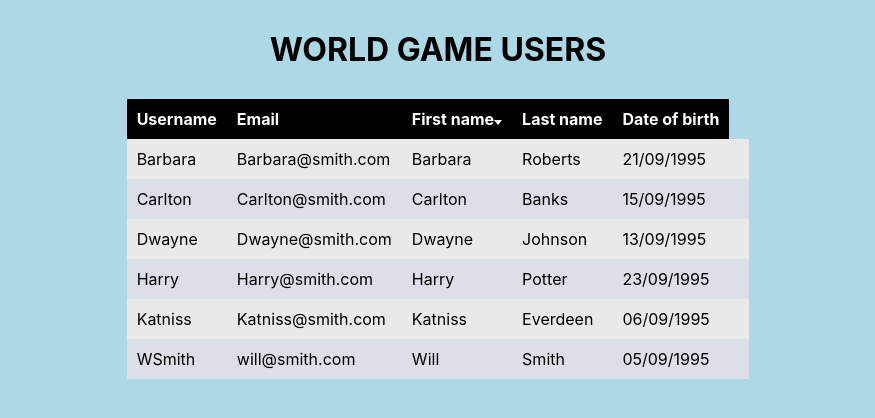
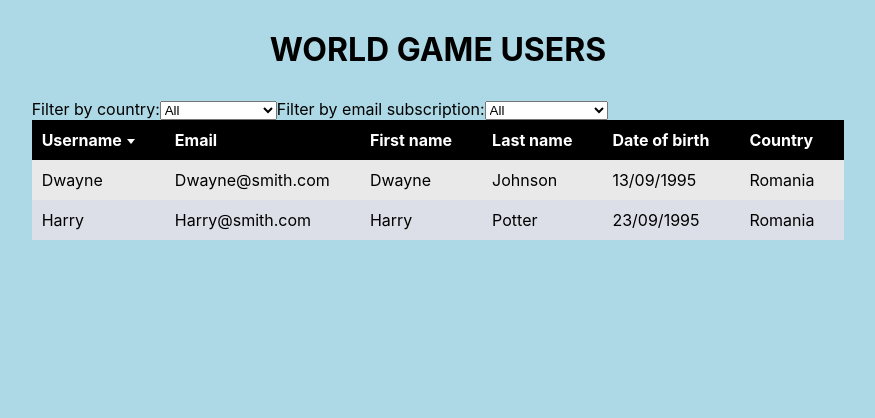
Before and after one commit to camillagejl/3rd_semester_exam, a React (Create React App) app in the folder user-list/: page / in a window 1280 px wide. Shown: the top 418 px of the page, without its empty margins (202-1077 px from the left). Built offline with nearby package versions, Linux system fonts and the light colour scheme.

Commit message:
Added filtering function, but without parameters for now

```diff
--- a/user-list/src/App.css
+++ b/user-list/src/App.css
@@ -43,7 +43,7 @@ table {
 }
 
 th, td {
-  padding: 10px;
+  padding: 10px 30px 10px 10px;
 }
 
 th {
@@ -59,3 +59,8 @@ tr:nth-child(even) {
 tr:nth-child(odd) {
    background-color: #E9E9E9;
  }
+
+.sortArrow {
+  padding-left: 5px;
+  margin-bottom: 2px;
+}
--- a/user-list/src/App.js
+++ b/user-list/src/App.js
@@ -1,6 +1,7 @@
 import React, {useState} from "react";
 import './App.css';
 import {orderBy} from "lodash";
+import {filter} from "lodash";
 import sortArrow from "./elements/sort_arrow.svg";
 
 // Placeholder user data
@@ -13,7 +14,9 @@ const USERS = [
         email: "will@smith.com",
         firstName: "Will",
         lastName: "Smith",
-        dateOfBirth: "05/09/1995"
+        dateOfBirth: "05/09/1995",
+        country: "Denmark",
+        emailSub: "false"
     },
     {
         id: 2,
@@ -21,7 +24,9 @@ const USERS = [
         email: "Carlton@smith.com",
         firstName: "Carlton",
         lastName: "Banks",
-        dateOfBirth: "15/09/1995"
+        dateOfBirth: "15/09/1995",
+        country: "Denmark",
+        emailSub: "false"
     },
     {
         id: 3,
@@ -29,7 +34,9 @@ const USERS = [
         email: "Dwayne@smith.com",
         firstName: "Dwayne",
         lastName: "Johnson",
-        dateOfBirth: "13/09/1995"
+        dateOfBirth: "13/09/1995",
+        country: "Romania",
+        emailSub: "false"
     },
     {
         id: 4,
@@ -37,7 +44,9 @@ const USERS = [
         email: "Harry@smith.com",
         firstName: "Harry",
         lastName: "Potter",
-        dateOfBirth: "23/09/1995"
+        dateOfBirth: "23/09/1995",
+        country: "Romania",
+        emailSub: "true"
     },
     {
         id: 5,
@@ -45,7 +54,9 @@ const USERS = [
         email: "Katniss@smith.com",
         firstName: "Katniss",
         lastName: "Everdeen",
-        dateOfBirth: "06/09/1995"
+        dateOfBirth: "06/09/1995",
+        country: "United Kingdom",
+        emailSub: "true"
     },
     {
         id: 6,
@@ -53,7 +64,9 @@ const USERS = [
         email: "Barbara@smith.com",
         firstName: "Barbara",
         lastName: "Roberts",
-        dateOfBirth: "21/09/1995"
+        dateOfBirth: "21/09/1995",
+        country: "Japan",
+        emailSub: "false"
     }
 ];
 
@@ -69,9 +82,10 @@ function Header() {
 }
 
 function List() {
+    // ----- SORT BY -----
     // Defines useStates for sortBy (the key from the header that is clicked) and
     // sortDirection (toggles between ascending and descending on click).
-    const [sortBy, setSortBy] = useState('firstName');
+    const [sortBy, setSortBy] = useState('userName');
     const [sortDirection, setDirection] = useState('asc');
 
     // Sets useStates on click on one of the column headers.
@@ -94,9 +108,45 @@ function List() {
         arrowStyle = {transform: "rotateX(180deg)"}
     }
 
-    // List component
+    // ----- FILTER BY -----
+
+    const [filterBy, setFilterBy] = useState('Romania');
+
+    const filterByColumn = (column) => {
+        setFilterBy(column);
+    };
+
+    const filteredCollection = filter(
+        sortedCollection,
+        ['country', filterBy]
+    );
+
+    // ----- LIST COMPONENT -----
     return (
         <div className="list">
+
+            <label id="filterByCountry">
+                Filter by country:
+                <select name="filterByCountry" className="filterByCountry">
+                    <option value="All">All</option>
+                    <option value="Denmark">Denmark</option>
+                    <option value="United Kingdom">United Kingdom</option>
+                    <option value="Romania">Romania</option>
+                    <option value="Japan">Japan</option>
+                </select>
+            </label>
+
+            <label id="filterByEmailPrefs">
+                Filter by email subscription:
+                <select name="filterByEmailPrefs" className="filterByEmailPrefs">
+                    <option value="All">All</option>
+                    <option value="true">&#10003; Subscribed</option>
+                    <option value="false">&times; Not subscribed</option>
+                </select>
+            </label>
+
+
+
             <table>
                 <thead>
 
@@ -110,35 +160,42 @@ function List() {
                         {/* If sortBy is set to userName, this function will return true and
                         display the arrow.*/}
                         {sortBy === "userName" &&
-                        <img style={arrowStyle} src={sortArrow} alt="Sorting arrow"/>
+                        <img className="sortArrow" style={arrowStyle} src={sortArrow} alt="Sorting arrow"/>
                         }
                     </th>
 
                     <th onClick={() => sortByColumn("email")}>
                         Email
                         {sortBy === "email" &&
-                        <img style={arrowStyle} src={sortArrow} alt="Sorting arrow"/>
+                        <img className="sortArrow" style={arrowStyle} src={sortArrow} alt="Sorting arrow"/>
                         }
                     </th>
 
                     <th onClick={() => sortByColumn("firstName")}>
                         First name
                         {sortBy === "firstName" &&
-                            <img style={arrowStyle} src={sortArrow} alt="Sorting arrow"/>
+                            <img className="sortArrow" style={arrowStyle} src={sortArrow} alt="Sorting arrow"/>
                         }
                     </th>
 
                     <th onClick={() => sortByColumn("lastName")}>
                         Last name
                         {sortBy === "lastName" &&
-                            <img style={arrowStyle} src={sortArrow} alt="Sorting arrow"/>
+                            <img className="sortArrow" style={arrowStyle} src={sortArrow} alt="Sorting arrow"/>
                         }
                     </th>
 
                     <th onClick={() => sortByColumn("dateOfBirth")}>
                         Date of birth
                         {sortBy === "dateOfBirth" &&
-                        <img style={arrowStyle} src={sortArrow} alt="Sorting arrow"/>
+                        <img className="sortArrow" style={arrowStyle} src={sortArrow} alt="Sorting arrow"/>
+                        }
+                    </th>
+
+                    <th onClick={() => sortByColumn("country")}>
+                        Country
+                        {sortBy === "country" &&
+                        <img className="sortArrow" style={arrowStyle} src={sortArrow} alt="Sorting arrow"/>
                         }
                     </th>
                 </tr>
@@ -147,7 +204,7 @@ function List() {
 
                 {/* This should ideally be in a seperate file, but I could not make that work
                  for now. */}
-                {sortedCollection.map(user => (
+                {filteredCollection.map(user => (
 
                     <tr key={user.id}>
                         <td>{user.userName}</td>
@@ -155,7 +212,7 @@ function List() {
                         <td>{user.firstName}</td>
                         <td>{user.lastName}</td>
                         <td>{user.dateOfBirth}</td>
-                        <td>{user.address}</td>
+                        <td>{user.country}</td>
                     </tr>
 
                 ))}
```
